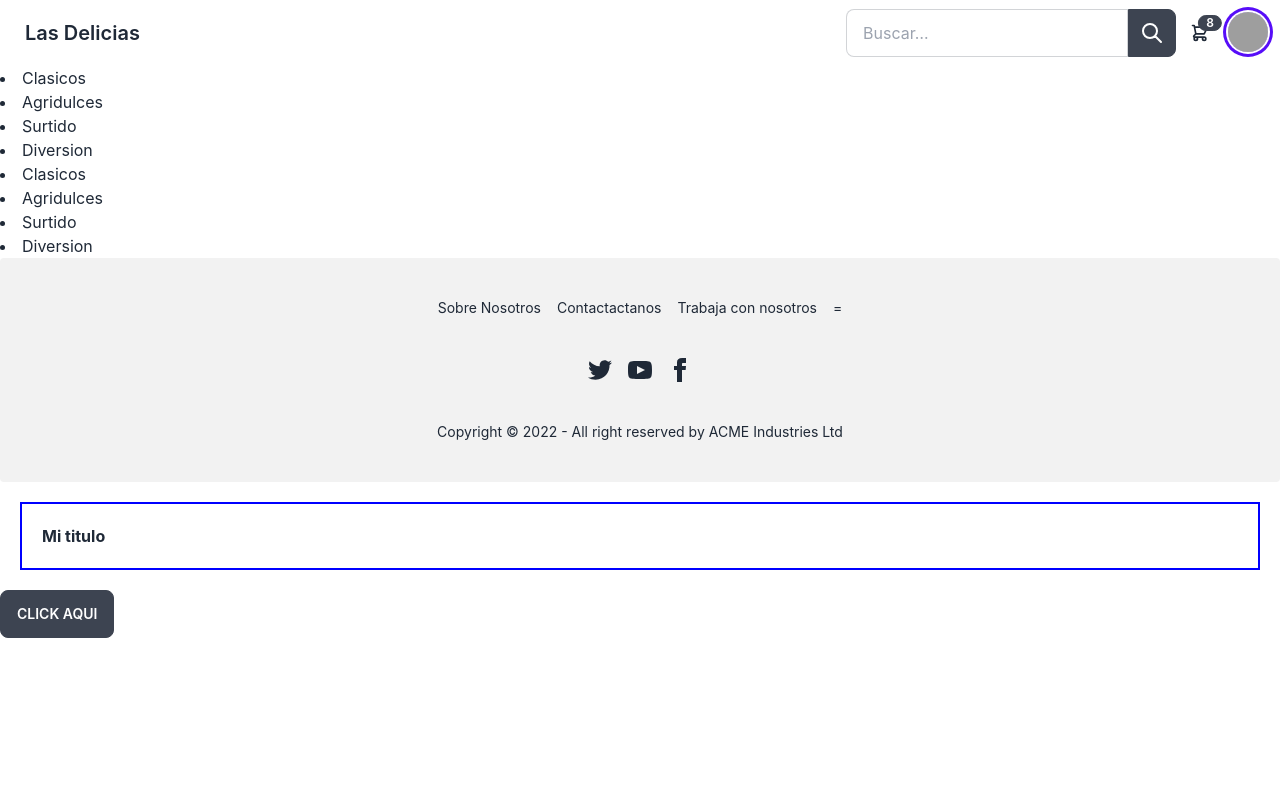
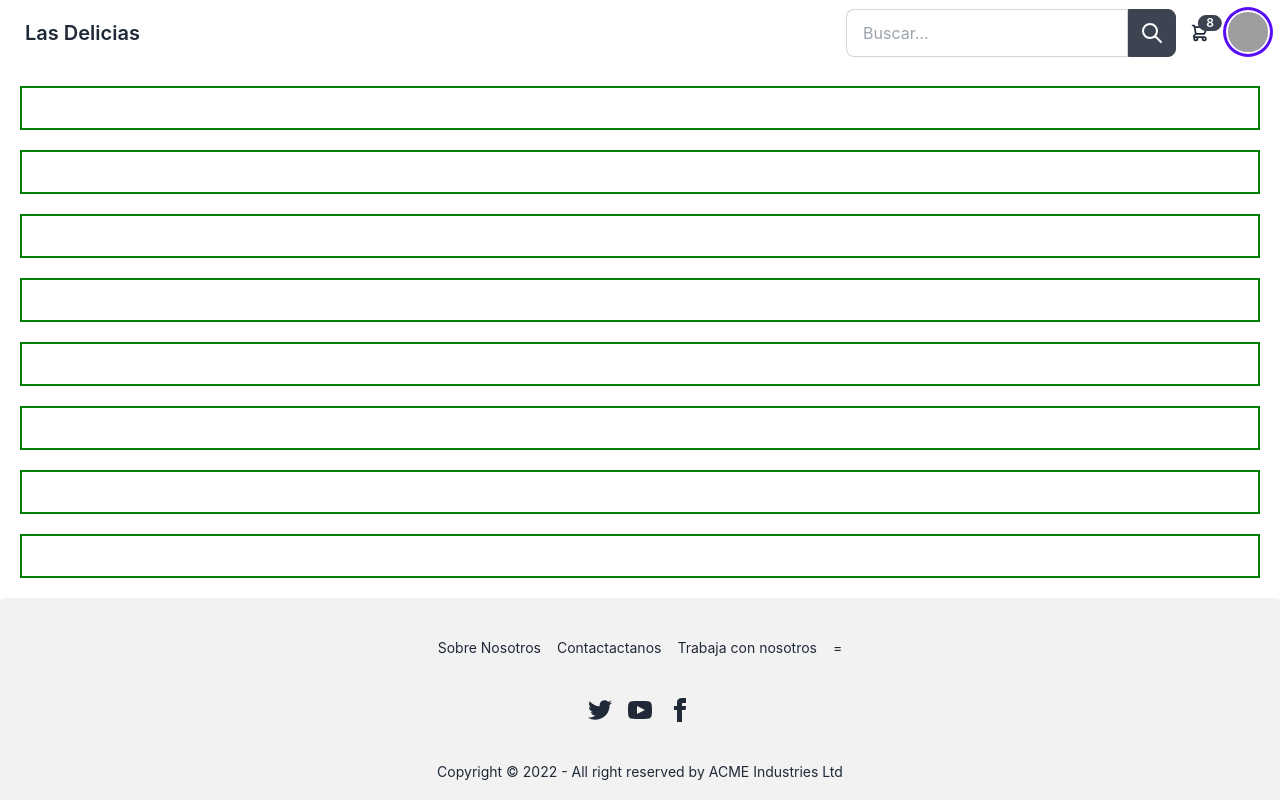
Before and after one commit to FraanSnk/mayoriasta-las-delicias, a React (Create React App) app: page / in a window 1280 px wide. Shown: the top 800 px of the page. Built offline with nearby package versions, Linux system fonts and the light colour scheme; grey boxes are pictures that could not be loaded.

Commit message:
correccion del tp

```diff
--- /dev/null
+++ b/src/components/ItemsCards.js
@@ -0,0 +1,12 @@
+import React from 'react'
+
+const ItemsCards = (productosData) => {
+  return (
+   <div style={{border:'solid green 2px', margin:'20px', padding:'20px'}}>
+      <strong>{productosData.name}</strong>
+      <div>{productosData.brand}</div>
+   </div>
+  )
+}
+
+export default ItemsCards
--- a/src/components/container/ItemListContainer.js
+++ b/src/components/container/ItemListContainer.js
@@ -1,5 +1,6 @@
 import { useEffect, useState } from "react";
 import { productos as productosData } from "../data/productos";
+import ItemsCards from "../ItemsCards";
 
 const ItemListContainer = () => {
 
@@ -24,7 +25,7 @@ const ItemListContainer = () => {
 
    return(
       <div>
-         {productos.map(productos => <li key={productos.id}>{productos.name}</li>)}
+         {productos.map(productos => <ItemsCards key={productos.id} productosData={productos}/>)}
       </div>
    )
 }
```
